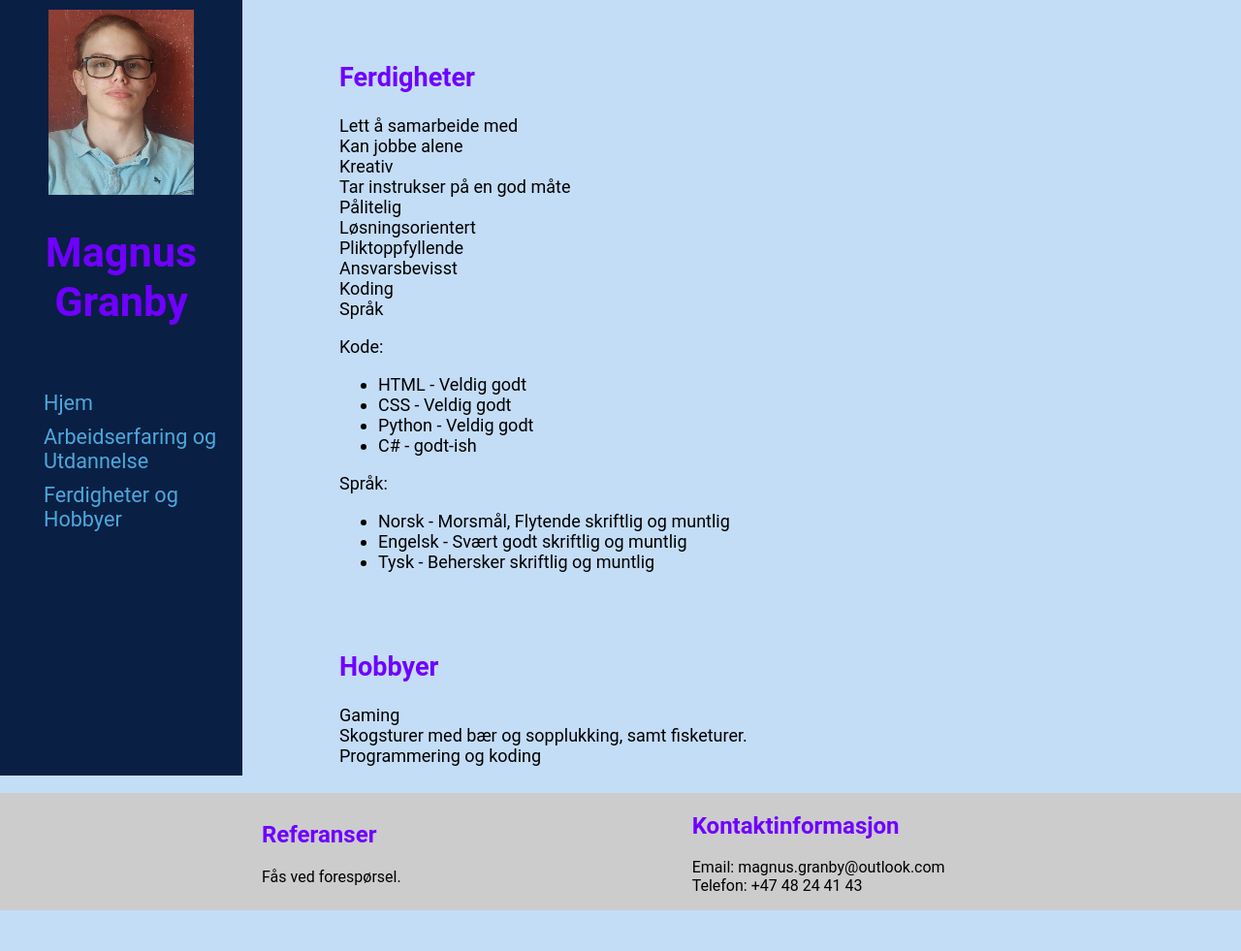
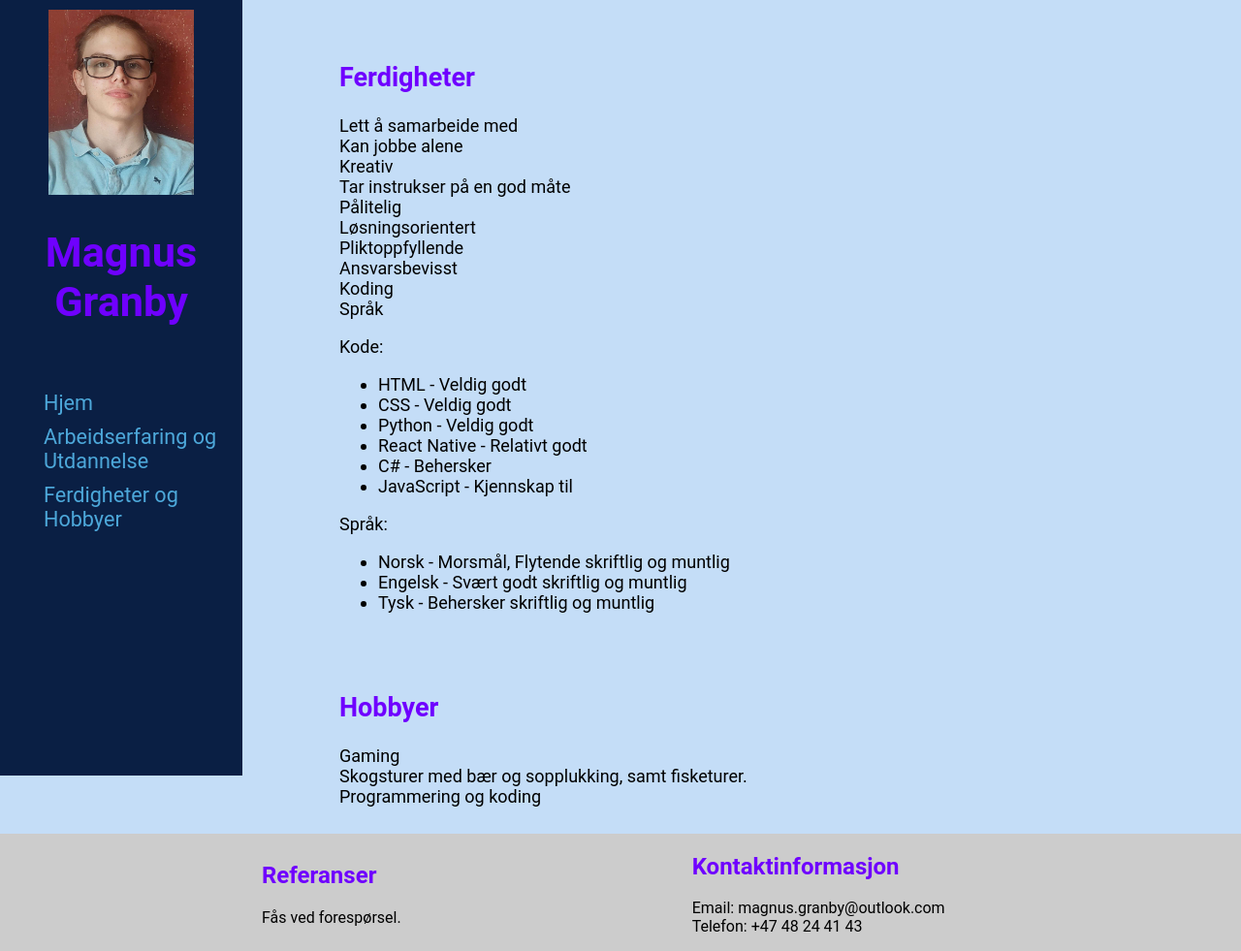
Before and after one commit to MagnusGranby/CV, a plain HTML site: page ferd-hob.html in a window 1280 px wide. Shown: the whole page at 97% size. Before the commit the page ends 939 px from the top, so only its background shows below. Drawn offline with Linux system fonts and the light colour scheme.

Commit message:
La til flere programmerings språk

```diff
--- a/ferd-hob.html
+++ b/ferd-hob.html
@@ -40,7 +40,9 @@
                 <li>HTML - Veldig godt</li>
                 <li>CSS - Veldig godt</li>
                 <li>Python - Veldig godt</li>
-                <li>C# - godt-ish</li>
+                <li>React Native - Relativt godt</li>
+                <li>C# - Behersker</li>
+                <li>JavaScript - Kjennskap til</li>
             </ul>
         </div>
 
```
Also changed, not shown: 2 other files.
